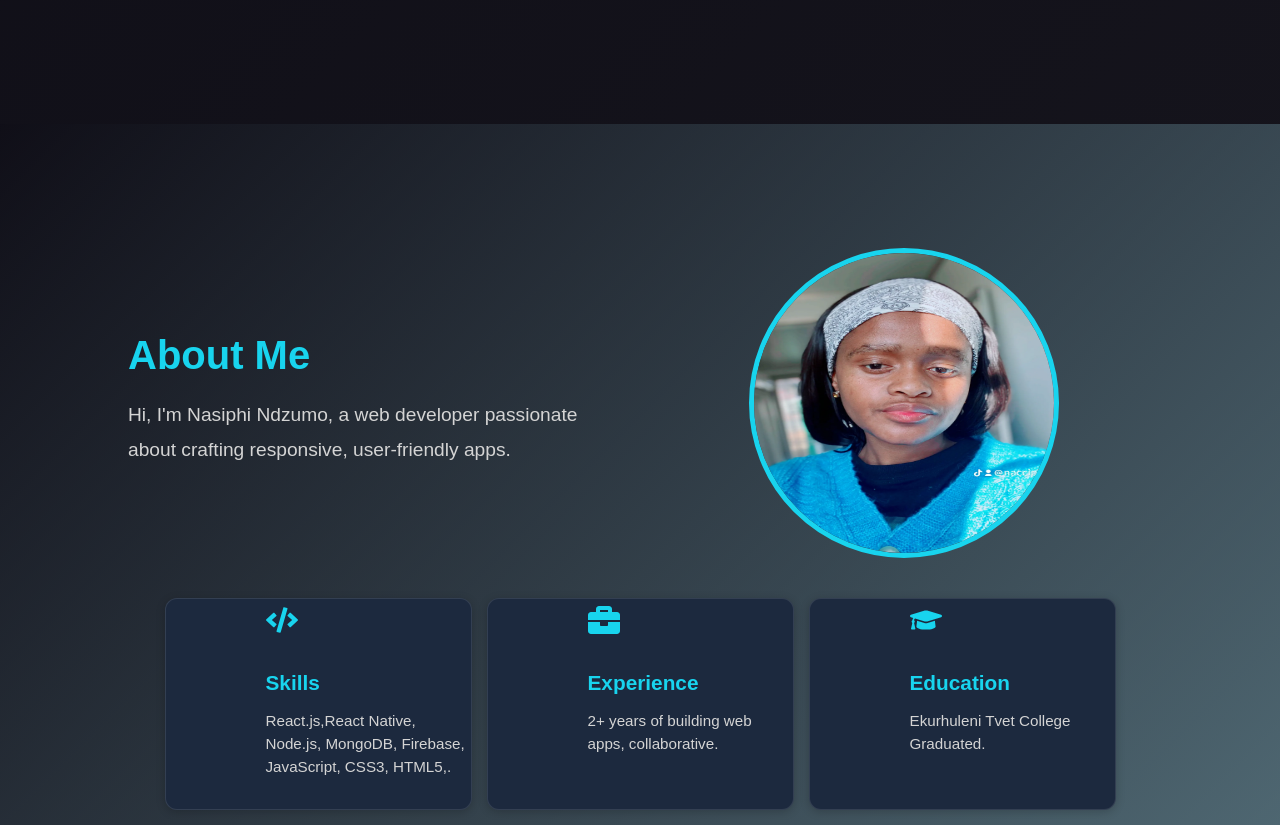
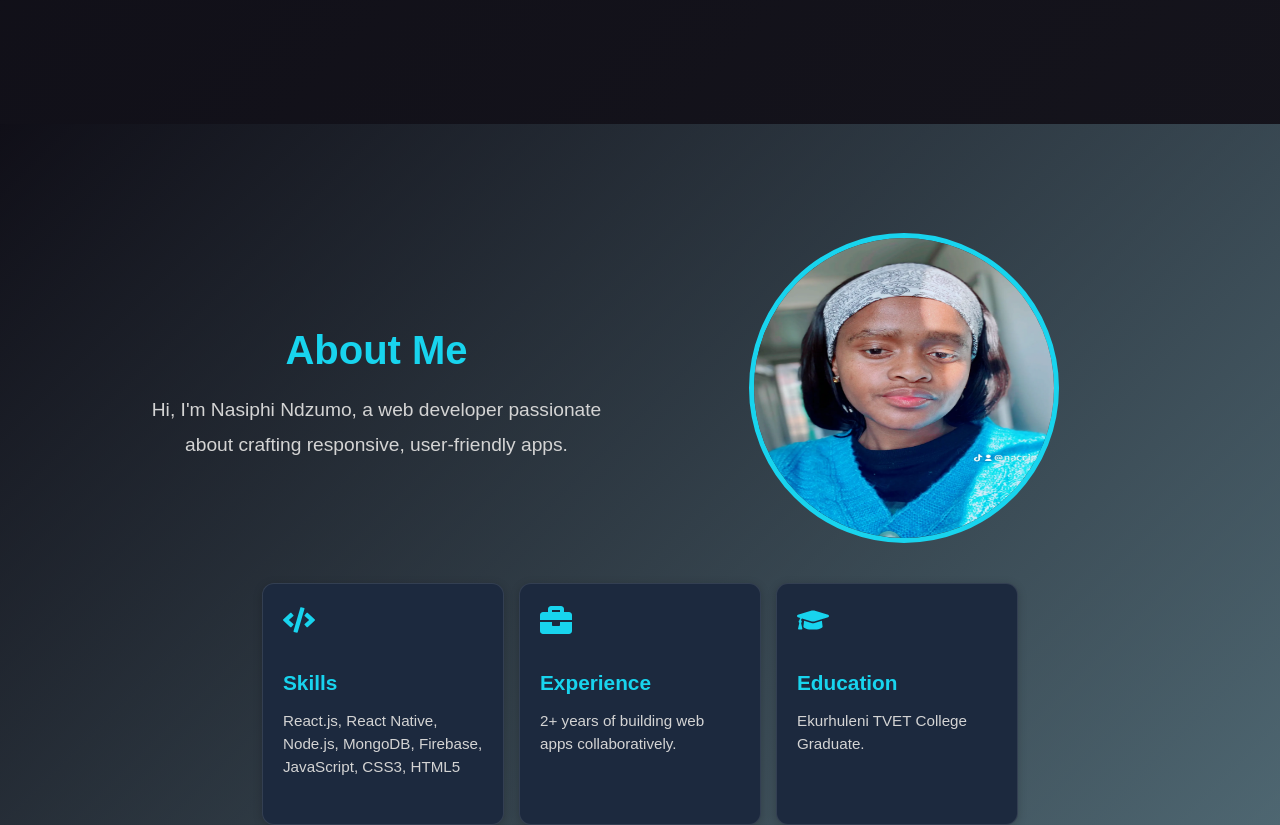
Before and after one commit to Siphe23/Portfolio-evidence, a React (Create React App) app: page / in a window 1280 px wide. Shown: the part 760-1585 px from the top of the page. Built offline with nearby package versions, Linux system fonts and the light colour scheme.

Commit message:
Remove CV button and fix About page layout

```diff
--- a/src/pages/About.js
+++ b/src/pages/About.js
@@ -1,19 +1,9 @@
-import React, { useState } from "react";
+import React from "react";
 import "../styling/About.css";
 import nasiphiImg from "../nasiphi.png.png";
-import {
-  FaCode,
-  FaBriefcase,
-  FaGraduationCap,
-  FaFileAlt,
-  FaFolderOpen
-} from "react-icons/fa";
+import { FaCode, FaBriefcase, FaGraduationCap } from "react-icons/fa";
 
 const About = () => {
-  const [isAnimating, setIsAnimating] = useState(false);
-
-
-
   return (
     <section className="about">
       <div className="about-content">
@@ -22,15 +12,6 @@ const About = () => {
           <p>
             Hi, I'm Nasiphi Ndzumo, a web developer passionate about crafting responsive, user-friendly apps.
           </p>
-
-
-
-          {isAnimating && (
-            <div className="fly-animation">
-              <FaFileAlt className="file-icon" />
-              <FaFolderOpen className="folder-icon" />
-            </div>
-          )}
         </div>
 
         <div className="about-image">
@@ -44,29 +25,25 @@ const About = () => {
           <FaCode className="card-icon" />
           <h3>Skills</h3>
           <p>
-            React.js,React Native,
-            Node.js, MongoDB,
-            Firebase, JavaScript, CSS3, HTML5,.
+            React.js, React Native, Node.js, MongoDB, Firebase, JavaScript, CSS3, HTML5
           </p>
         </div>
         <div className="card">
           <FaBriefcase className="card-icon" />
           <h3>Experience</h3>
           <p>
-            2+ years of building web apps, collaborative.
+            2+ years of building web apps collaboratively.
           </p>
         </div>
         <div className="card">
           <FaGraduationCap className="card-icon" />
           <h3>Education</h3>
           <p>
-            Ekurhuleni Tvet College Graduated.
+            Ekurhuleni TVET College Graduate.
           </p>
         </div>
       </div>
-
     </section>
-
   );
 };
 
--- a/src/styling/About.css
+++ b/src/styling/About.css
@@ -1,77 +1,4 @@
 /* About Section */
-.about {
-  display: flex;
-  justify-content: center;
-  align-items: center;
-  height: 100vh; /* Full screen height */
-  padding: 0 10%;
-  background: #0f0e17;
-  color: #fff;
-  box-sizing: border-box; /* Include padding in width/height calculations */
-  overflow: hidden; /* Prevent scrolling */
-}
-
-/* About Content */
-.about-content {
-  display: flex;
-  flex-direction: column; /* Stack items vertically */
-  align-items: center;
-  text-align: center;
-  max-width: 100%;
-  width: 100%;
-}
-
-/* About Text */
-.about-text {
-  width: 90%;
-  max-width: 600px;
-  margin-bottom: 20px;
-}
-
-.about-text h2 {
-  font-size: 2rem;
-  margin-bottom: 15px;
-  color: #18d4ee;
-}
-
-.about-text p {
-  font-size: 1rem;
-  line-height: 1.6;
-  color: #d4d4d4;
-}
-
-/* About Image */
-.about-image {
-  display: flex;
-  justify-content: center;
-  align-items: center;
-}
-
-.about-image img {
-  width: 180px;
-  height: 180px;
-  border-radius: 50%;
-  border: 4px solid #18d4ee;
-}
-
-/* Responsive Design */
-@media (min-width: 768px) {
-  .about-content {
-    flex-direction: row;
-    justify-content: center;
-    text-align: left;
-  }
-
-  .about-text {
-    width: 50%;
-  }
-
-  .about-image img {
-    width: 250px;
-    height: 250px;
-  }
-}
-
 .about {
   display: flex;
   justify-content: center;
@@ -84,6 +11,7 @@
   flex-direction: column;
 }
 
+/* About Content */
 .about-content {
   display: flex;
   flex-wrap: wrap;
@@ -95,10 +23,12 @@
   margin-top: 20px;
 }
 
+/* About Text */
 .about-text {
   flex: 1;
   min-width: 300px;
   max-width: 600px;
+  text-align: center;
 }
 
 .about-text h2 {
@@ -114,6 +44,7 @@
   animation: fadeIn 1.5s ease;
 }
 
+/* About Image */
 .about-image {
   flex: 1;
   display: flex;
@@ -129,41 +60,7 @@
   animation: zoomIn 1s ease;
 }
 
-@keyframes zoomIn {
-  from {
-    transform: scale(0.5);
-    opacity: 0;
-  }
-  to {
-    transform: scale(1);
-    opacity: 1;
-  }
-}
-
-
-.btn {
-  display: inline-flex;
-  align-items: center;
-  gap: 8px;
-  padding: 12px 25px;
-  font-size: 1rem;
-  background: #18d4ee;
-  color: #fff;
-  border: none;
-  border-radius: 50px;
-  cursor: pointer;
-  transition: transform 0.3s ease, box-shadow 0.3s ease;
-}
-
-.btn:hover {
-  transform: scale(1.05);
-  box-shadow: 0 8px 20px rgba(24, 212, 238, 0.5);
-}
-
-.btn-icon {
-  font-size: 1.2rem;
-}
-
+/* Cards Section */
 .about-cards {
   display: flex;
   flex-wrap: nowrap;
@@ -176,11 +73,10 @@
 }
 
 .card {
-    background: #1c293e;
+  background: #1c293e;
   border: 1px solid rgba(255, 255, 255, 0.1);
   border-radius: 12px;
-  padding: 5px;
-  padding-left: 100px;
+  padding: 20px;
   width: 200px;
   height: 200px;
   text-align: left;
@@ -212,67 +108,19 @@
   line-height: 1.5;
   color: #d4d4d4;
 }
-.fly-animation {
-  position: relative;
-  width: 60px;
-  height: 60px;
-  margin: 20px auto 0;
-  pointer-events: none;
-}
 
-.file-icon {
-  position: absolute;
-  font-size: 40px;
-  color: #18d4ee;
-  animation: flyToFolder 2s forwards;
-  left: 0;
-  top: 10px;
-  z-index: 10;
-}
-
-.folder-icon {
-  position: absolute;
-  font-size: 50px;
-  color: #0f0e17;
-  right: 0;
-  top: 0;
-  opacity: 0.7;
-}
-
-/* Animation: file moves from left to right and shrinks */
-@keyframes flyToFolder {
-  0% {
-    transform: translateX(0) scale(1) rotate(0deg);
-    opacity: 1;
-  }
-  70% {
-    transform: translateX(50px) scale(0.7) rotate(20deg);
-    opacity: 1;
-  }
-  100% {
-    transform: translateX(60px) scale(0) rotate(45deg);
-    opacity: 0;
-  }
-}
-
-
-
-@media (max-width: 768px) {
-  .about-cards {
-    flex-direction: column;
-    align-items: center;
-  }
+/* Animations */
+@keyframes zoomIn {
+  from { transform: scale(0.5); opacity: 0; }
+  to { transform: scale(1); opacity: 1; }
 }
 
 @keyframes fadeIn {
-  from {
-    opacity: 0;
-  }
-  to {
-    opacity: 1;
-  }
+  from { opacity: 0; }
+  to { opacity: 1; }
 }
 
+/* Responsive Design */
 @media (max-width: 1080px) {
   .about {
     padding: 40px 5%;
@@ -294,14 +142,8 @@
     height: 250px;
   }
 
-  .about-text h2 {
-    font-size: 2.2rem;
-  }
-
-  .about-text p {
-    font-size: 1.1rem;
-    max-width: 90%;
-  }
+  .about-text h2 { font-size: 2.2rem; }
+  .about-text p { font-size: 1.1rem; max-width: 90%; }
 }
 
 @media (max-width: 768px) {
@@ -309,23 +151,14 @@
     padding: 30px 5%;
   }
 
-  .about-content {
-    gap: 20px;
-  }
+  .about-content { gap: 20px; }
 
-  .about-image img {
-    width: 220px;
-    height: 220px;
-  }
+  .about-image img { width: 220px; height: 220px; }
 
-  .about-text h2 {
-    font-size: 2rem;
-  }
+  .about-text h2 { font-size: 2rem; }
+  .about-text p { font-size: 1rem; max-width: 100%; }
 
-  .about-text p {
-    font-size: 1rem;
-    max-width: 100%;
-  }
+  .about-cards { flex-direction: column; align-items: center; }
 }
 
 @media (max-width: 480px) {
@@ -333,16 +166,7 @@
     padding: 20px 5%;
   }
 
-  .about-image img {
-    width: 180px;
-    height: 180px;
-  }
-
-  .about-text h2 {
-    font-size: 1.8rem;
-  }
-
-  .about-text p {
-    font-size: 0.9rem;
-  }
+  .about-image img { width: 180px; height: 180px; }
+  .about-text h2 { font-size: 1.8rem; }
+  .about-text p { font-size: 0.9rem; }
 }
```
